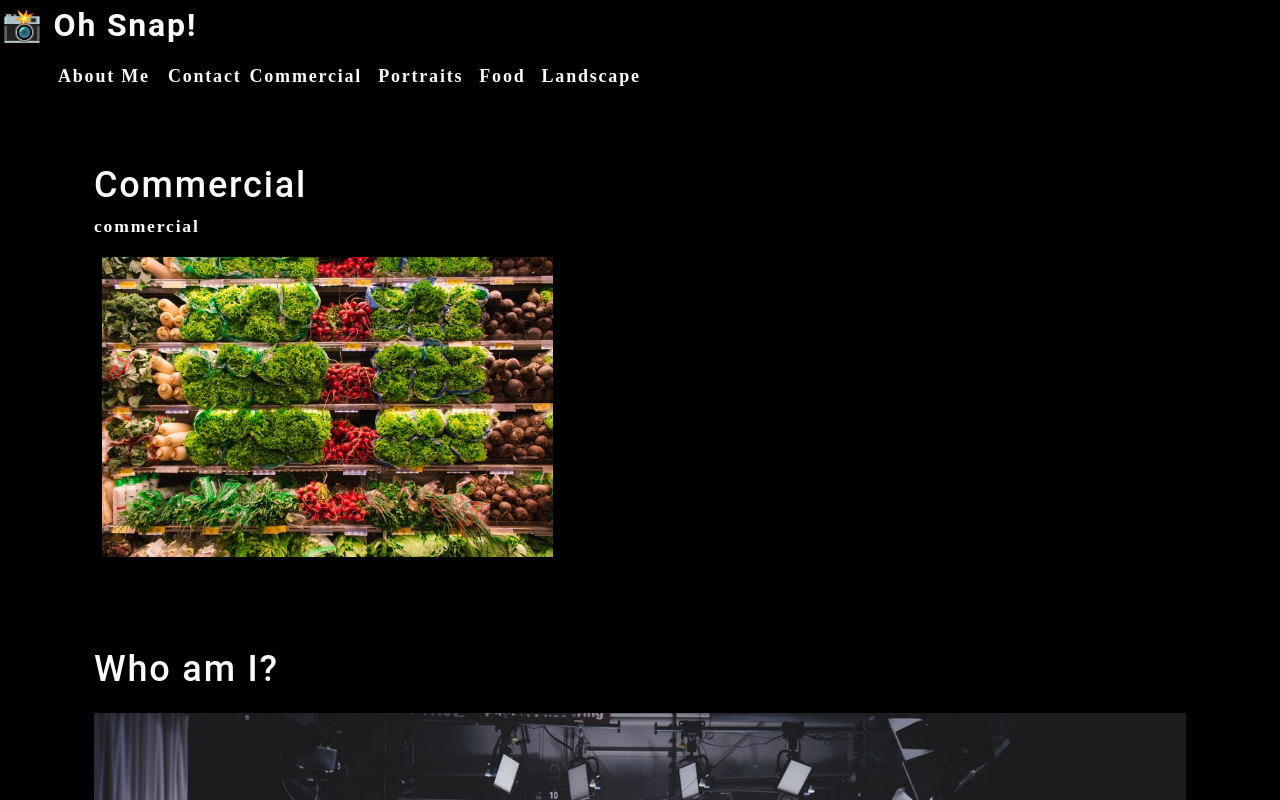
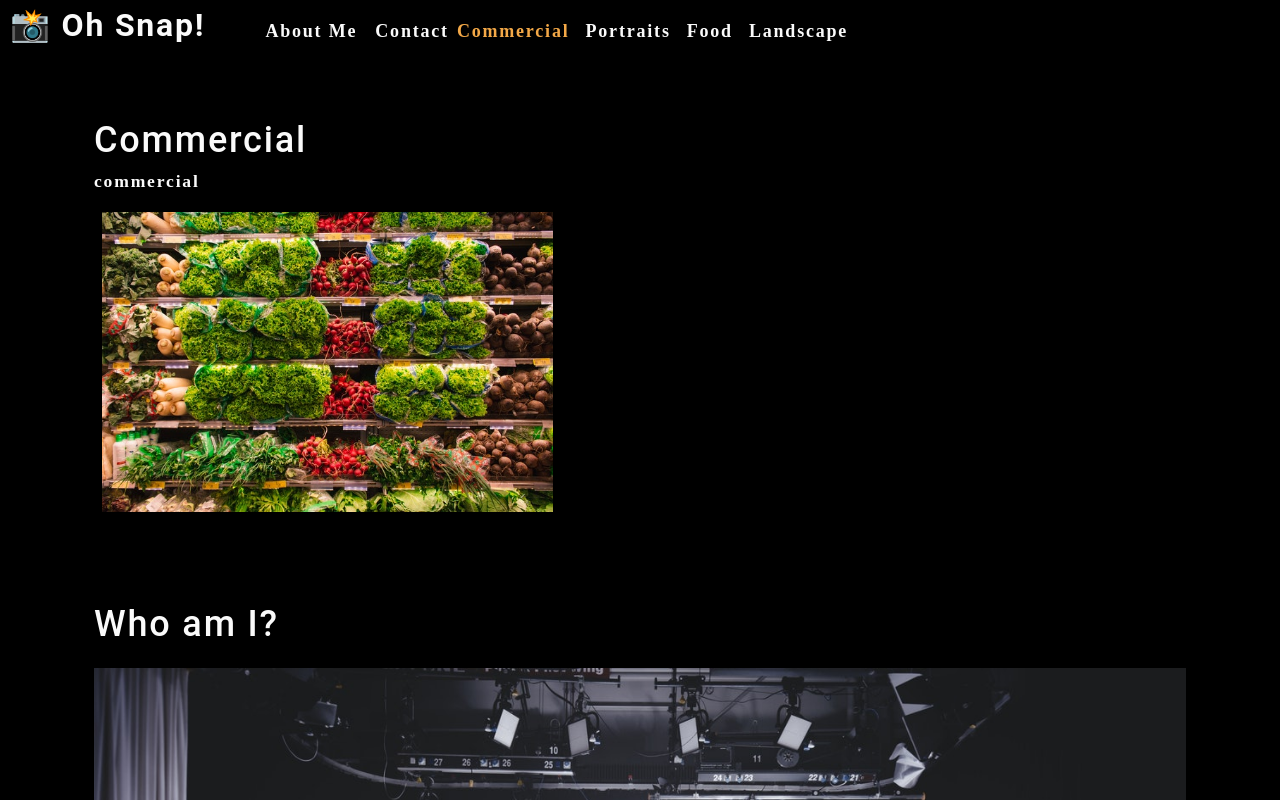
Before and after one commit to simmonsW/photo-port, a React (Create React App) app: page / in a window 1280 px wide. Shown: the top 800 px of the page. Built offline with nearby package versions, Linux system fonts and the light colour scheme.

Commit message:
implemented hooks for Nav

```diff
--- a/src/App.js
+++ b/src/App.js
@@ -1,12 +1,32 @@
-import React from 'react';
+import React, { useState } from 'react';
 import About from './components/About';
 import Nav from './components/Nav';
 import Gallery from './components/Gallery';
 
 function App() {
+  const [categories] = useState([
+    {
+      name: 'commercial',
+      description:
+        'Photos of grocery stores, food trucks, and other commercial projects',
+    },
+    { name: 'portraits', description: 'Portraits of people in my life' },
+    { name: 'food', description: 'Delicious delicacies' },
+    {
+      name: 'landscape',
+      description: 'Fields, farmhouses, waterfalls, and the beauty of nature',
+    },
+  ]);
+
+  const [currentCategory, setCurrentCategory] = useState(categories[0]);
+
   return (
     <div>
-      <Nav></Nav>
+      <Nav
+        categories={categories}
+        setCurrentCategory={setCurrentCategory}
+        currentCategory={currentCategory}
+      ></Nav>
       <main>
         <Gallery></Gallery>
         <About></About>
--- a/src/components/Nav/index.js
+++ b/src/components/Nav/index.js
@@ -1,30 +1,26 @@
-import React from 'react';
+import React, { useEffect } from 'react';
+import { capitalizeFirstLetter } from '../../utils/helpers';
 
-function Nav() {
+function Nav(props) {
+  const {
+    categories = [],
+    setCurrentCategory,
+    currentCategory,
+  } = props;
 
-  const categories = [
-    {
-      name: 'Commercial',
-      description:
-        'Photos of grocery stores, food trucks, and other commercial projects',
-    },
-    { name: 'Portraits', description: 'Portraits of people in my life' },
-    { name: 'Food', description: 'Delicious delicacies' },
-    {
-      name: 'Landscape',
-      description: 'Fields, farmhouses, waterfalls, and the beauty of nature',
-    },
-  ];
-
-  function categorySelected(name) {
-    console.log(name)
-  }
+  useEffect(() => {
+    document.title = capitalizeFirstLetter(currentCategory.name);
+  }, [currentCategory]);
 
   return (
-    <header>
+    <header className="flex-row px-1">
       <h2>
         <a data-testid="link" href="/">
-          <span role="img" aria-label="camera" > 📸</span> Oh Snap!
+          <span role="img" aria-label="camera" >
+            {' '}
+            📸
+            </span>{' '}
+            Oh Snap!
         </a>
       </h2>
       <nav>
@@ -39,11 +35,15 @@
           </li>
           {categories.map((category) => (
             <li
-              className="mx-1"
+              className={`mx-1 ${
+                currentCategory.name === category.name && 'navActive'
+              }`}
               key={category.name}
             >
-              <span onClick={() => categorySelected(category.name)}>
-                {category.name}
+              <span onClick={() => {
+                setCurrentCategory(category)
+              }}>
+                {capitalizeFirstLetter(category.name)}
               </span>
             </li>
           ))}
```
